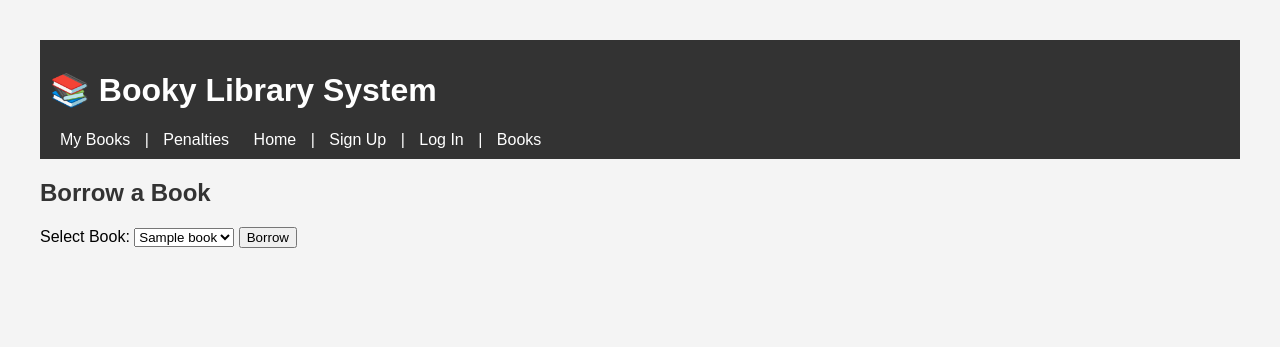
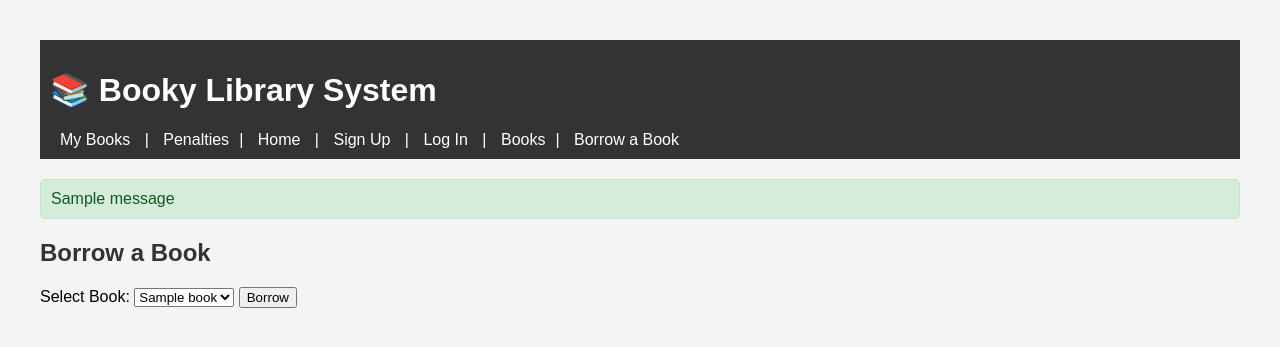
Before and after one commit to MariamBouja/Booky, a Flask app: page /borrow in a window 1280 px wide. Shown: the top 347 px of the page. Run offline with Flask 3, Linux system fonts and the light colour scheme; the visitor is signed in with stand-in values (Sample User, id 1); one stand-in notice (Sample message) is shown; a database or web service that is not in the repository returns one stand-in record (values such as "Sample title"); some libraries are stand-ins or nearby versions.

Commit message:
this is all changes i did

```diff
--- a/Static/main.css
+++ b/Static/main.css
@@ -32,3 +32,29 @@ th, td {
     padding: 8px;
     text-align: left;
 }
+/* Flash message container */
+.flashes {
+    list-style-type: none;
+    padding: 0;
+    margin: 20px 0;
+}
+
+/* Success messages */
+.success {
+    background-color: #d4edda;
+    color: #155724;
+    border: 1px solid #c3e6cb;
+    padding: 10px;
+    border-radius: 5px;
+    margin-bottom: 10px;
+}
+
+/* Error messages */
+.error {
+    background-color: #f8d7da;
+    color: #721c24;
+    border: 1px solid #f5c6cb;
+    padding: 10px;
+    border-radius: 5px;
+    margin-bottom: 10px;
+}
--- a/Templates/base.html
+++ b/Templates/base.html
@@ -9,11 +9,13 @@
         <h1>📚 Booky Library System</h1>
         <nav>
             <a href="/my-books">My Books</a> |
-            <a href="/penalties">Penalties</a>
+            <a href="/penalties">Penalties</a>|
             <a href="/">Home</a> |
             <a href="/signup">Sign Up</a> |
             <a href="/login">Log In</a> |
-            <a href="/books">Books</a>
+            <a href="/books">Books</a>|
+            <a href="{{ url_for('borrow') }}">Borrow a Book</a>
+
         </nav>
     </header>
     <main>
--- a/Templates/books.html
+++ b/Templates/books.html
@@ -22,7 +22,7 @@
             <td>{{ b[4] }}</td>
             <td>{{ b[5] }}</td>
             <td>
-                {% if b[5] > 0 %}
+                {% if b[5]|int > 0 %}
                     <form method="POST" action="{{ url_for('borrow') }}">
                         <input type="hidden" name="book_id" value="{{ b[0] }}">
                         <button type="submit">Borrow</button>
--- a/Templates/borrow.html
+++ b/Templates/borrow.html
@@ -1,5 +1,15 @@
 {% extends "base.html" %}
 {% block content %}
+{% with messages = get_flashed_messages(with_categories=true) %}
+  {% if messages %}
+    <ul class="flashes">
+      {% for category, message in messages %}
+        <li class="{{ category }}">{{ message }}</li>
+      {% endfor %}
+    </ul>
+  {% endif %}
+{% endwith %}
+
 <h2>Borrow a Book</h2>
 <form method="POST">
     <label for="book_id">Select Book:</label>
--- a/app.py
+++ b/app.py
@@ -1,44 +1,28 @@
 from flask_bcrypt import Bcrypt
+from flask import flash
 import psycopg2
-from psycopg2 import sql
+from flask import Flask, request, session, redirect, url_for, jsonify, render_template
+from datetime import date, timedelta, datetime
+from decimal import Decimal
 import config
-from flask import Flask, request, session, redirect, url_for, jsonify
-from datetime import date
-from flask import render_template
-from datetime import timedelta
-from decimal import Decimal
-from datetime import datetime
-
-
-
-
 
 app = Flask(__name__)
 app.secret_key = config.SECRET_KEY
 
 bcrypt = Bcrypt(app)
 
-# Database connection function
 def get_db_connection():
-    conn = psycopg2.connect(
+    return psycopg2.connect(
         dbname=config.DB_NAME,
         user=config.DB_USER,
         password=config.DB_PASS,
         host=config.DB_HOST,
         port=config.DB_PORT
     )
-    conn.autocommit = True
-    return conn
-
-
 
 @app.route("/")
 def home():
     return render_template("index.html")
-
-
-
-
 
 @app.route("/test-db")
 def test_db():
@@ -50,26 +34,16 @@ def test_db():
     conn.close()
     return f"Database connected: {result[0]}"
 
-
-
-
-
-
 @app.route("/books")
 def list_books():
     conn = get_db_connection()
     cur = conn.cursor()
-    cur.execute("SELECT * FROM Book;")
+    cur.execute("SELECT * FROM book WHERE available_copies > 0;")
     books = cur.fetchall()
     cur.close()
     conn.close()
 
-    headers = ["ID", "Title", "Author_ID", "Year", "Genre", "Language", "Copies", "Condition"]
-    return render_template("books.html", title="All Books", headers=headers, rows=books)
-
-
-
-
+    return render_template("books.html", books=books)
 
 
 
@@ -87,18 +61,15 @@ def signup():
         cur = conn.cursor()
 
         try:
-            # Check if email already exists
-            cur.execute("SELECT 1 FROM \"AppUser\" WHERE Email = %s", (email,))
+            cur.execute("SELECT 1 FROM Appuser WHERE email = %s", (email,))
             if cur.fetchone():
                 return "Email already registered.", 400
 
-            # ✅ Generate new User_ID
-            cur.execute("SELECT COALESCE(MAX(User_ID), 100) + 1 FROM \"AppUser\"")
+            cur.execute("SELECT COALESCE(MAX(user_id), 100) + 1 FROM Appuser")
             new_user_id = cur.fetchone()[0]
 
-            # ✅ Insert with generated ID
             cur.execute("""
-                INSERT INTO "AppUser" (User_ID, User_Fname, User_Lname, Phone, Email, Password, User_Is_Student)
+                INSERT INTO Appuser (user_id, user_fname, user_lname, phone, email, password, user_is_student)
                 VALUES (%s, %s, %s, %s, %s, %s, %s)
             """, (new_user_id, fname, lname, phone, email, hashed_password, True))
 
@@ -107,7 +78,6 @@ def signup():
 
         except psycopg2.IntegrityError as e:
             conn.rollback()
-            print("Signup error:", e)
             return "Signup error: " + str(e), 400
 
         finally:
@@ -115,9 +85,6 @@ def signup():
             conn.close()
 
     return render_template("signup.html")
-
-
-
 
 
 @app.route("/login", methods=["GET", "POST"])
@@ -128,22 +95,19 @@ def login():
 
         conn = get_db_connection()
         cur = conn.cursor()
-        cur.execute("SELECT User_ID, Password FROM \"AppUser\" WHERE Email = %s", (email,))
+        cur.execute("SELECT user_id, password FROM Appuser WHERE email = %s", (email,))
         user = cur.fetchone()
         cur.close()
         conn.close()
 
-        if user and bcrypt.check_password_hash(user[1], password):
+        # ✅ Add check for NULL password
+        if user and user[1] and bcrypt.check_password_hash(user[1], password):
             session["user_id"] = user[0]
             return redirect(url_for("home"))
         else:
             return "Invalid credentials", 401
 
     return render_template("login.html")
-
-
-
-
 
 
 
@@ -162,66 +126,57 @@ def borrow():
         conn = get_db_connection()
         cur = conn.cursor()
 
-        cur.execute("SELECT COUNT(*) FROM Booking WHERE User_ID = %s AND Return_Date IS NULL", (user_id,))
-        active_count = cur.fetchone()[0]
-        if active_count >= 3:
-            return "Booking limit reached", 403
+        try:
+            # Check limit
+            cur.execute("SELECT COUNT(*) FROM booking WHERE user_id = %s AND return_date IS NULL", (user_id,))
+            if cur.fetchone()[0] >= 3:
+                flash("You reached the limit of 3 active borrowed books.", "error")
+                return redirect(url_for("borrow"))
 
-        cur.execute("SELECT Available_Copies FROM Book WHERE Book_ID = %s", (book_id,))
-        copies = cur.fetchone()[0]
-        if copies <= 0:
-            return "Book not available", 403
+            # Check book availability
+            cur.execute("SELECT available_copies FROM book WHERE book_id = %s", (book_id,))
+            copies = cur.fetchone()
+            if not copies or int(copies[0]) <= 0:
+                flash("This book is no longer available.", "error")
+                return redirect(url_for("borrow"))
 
-        cur.execute("""
-            SELECT * FROM Booking
-            WHERE User_ID = %s AND Book_ID = %s AND Return_Date IS NULL
-        """, (user_id, book_id))
-        if cur.fetchone():
-            return "Already borrowed this book.", 403
+            # Already borrowed?
+            cur.execute("SELECT 1 FROM booking WHERE user_id = %s AND book_id = %s AND return_date IS NULL", (user_id, book_id))
+            if cur.fetchone():
+                flash("You already borrowed this book.", "warning")
+                return redirect(url_for("borrow"))
 
-        cur.execute("""
-            INSERT INTO Booking (Booking_Date, Due_Date, User_ID, Book_ID)
-            VALUES (%s, %s, %s, %s)
-        """, (today, due, user_id, book_id))
+            # Borrow the book
+            cur.execute("""
+                INSERT INTO booking (booking_date, due_date, user_id, book_id)
+                VALUES (%s, %s, %s, %s)
+            """, (today, due, user_id, book_id))
 
-        cur.execute("""
-            UPDATE Book SET Available_Copies = Available_Copies - 1
-            WHERE Book_ID = %s
-        """, (book_id,))
-        conn.commit()
-        cur.close()
-        conn.close()
+            cur.execute("""
+                UPDATE book SET available_copies = available_copies - 1
+                WHERE book_id = %s
+            """, (book_id,))
 
-        return redirect(url_for("list_books"))
+            conn.commit()
+            flash("Book borrowed successfully!", "success")
+            return redirect(url_for("my_books"))
 
-    else:
-        # GET request → show form
-        conn = get_db_connection()
-        cur = conn.cursor()
-        cur.execute("SELECT Book_ID, Book_Title FROM Book WHERE Available_Copies > 0")
-        books = cur.fetchall()
-        cur.close()
-        conn.close()
+        finally:
+            cur.close()
+            conn.close()
 
-        return render_template("borrow.html", books=books)
-
-
-
-
-
-
-    # GET request → Show form
+    # GET request: show books
     conn = get_db_connection()
     cur = conn.cursor()
-    cur.execute("SELECT Book_ID, Book_Title FROM Book WHERE Available_Copies > 0")
+    cur.execute("SELECT book_id, book_title FROM book WHERE available_copies > 0")
     books = cur.fetchall()
     cur.close()
     conn.close()
 
     return render_template("borrow.html", books=books)
 
-# Add this route to app.py
-@app.route("/my-books", methods=["GET"])
+
+@app.route("/my-books")
 def my_books():
     if "user_id" not in session:
         return redirect(url_for("login"))
@@ -230,31 +185,26 @@ def my_books():
     conn = get_db_connection()
     cur = conn.cursor()
 
-    # Get all active bookings for the user with book details
     cur.execute("""
-        SELECT b.Booking_ID, bk.Book_Title, b.Booking_Date, b.Due_Date, bk.Book_ID
-        FROM Booking b
-        JOIN Book bk ON b.Book_ID = bk.Book_ID
-        WHERE b.User_ID = %s AND b.Return_Date IS NULL
-        ORDER BY b.Due_Date ASC
+        SELECT b.booking_id, bk.book_title, b.booking_date, b.due_date, bk.book_id
+        FROM booking b
+        JOIN book bk ON b.book_id = bk.book_id
+        WHERE b.user_id = %s AND b.return_date IS NULL
+        ORDER BY b.due_date ASC
     """, (user_id,))
-
     active_bookings = cur.fetchall()
 
-    # Get past bookings (returned books)
     cur.execute("""
-        SELECT b.Booking_ID, bk.Book_Title, b.Booking_Date, b.Due_Date, b.Return_Date
-        FROM Booking b
-        JOIN Book bk ON b.Book_ID = bk.Book_ID
-        WHERE b.User_ID = %s AND b.Return_Date IS NOT NULL
-        ORDER BY b.Return_Date DESC
+        SELECT b.booking_id, bk.book_title, b.booking_date, b.due_date, b.return_date
+        FROM booking b
+        JOIN book bk ON b.book_id = bk.book_id
+        WHERE b.user_id = %s AND b.return_date IS NOT NULL
+        ORDER BY b.return_date DESC
     """, (user_id,))
-
     past_bookings = cur.fetchall()
 
     cur.close()
     conn.close()
-
     return render_template("my_books.html", active_bookings=active_bookings, past_bookings=past_bookings)
 
 @app.route("/return-book/<int:booking_id>", methods=["POST"])
@@ -267,14 +217,11 @@ def return_book(booking_id):
 
     conn = get_db_connection()
     cur = conn.cursor()
-
-    # Verify the booking belongs to the user
     cur.execute("""
-        SELECT b.Book_ID, b.Due_Date
-        FROM Booking b
-        WHERE b.Booking_ID = %s AND b.User_ID = %s AND b.Return_Date IS NULL
+        SELECT book_id, due_date
+        FROM booking
+        WHERE booking_id = %s AND user_id = %s AND return_date IS NULL
     """, (booking_id, user_id))
-
     booking = cur.fetchone()
     if not booking:
         cur.close()
@@ -283,37 +230,22 @@ def return_book(booking_id):
 
     book_id, due_date = booking
 
-    # Update the booking with return date
-    cur.execute("""
-        UPDATE Booking
-        SET Return_Date = %s
-        WHERE Booking_ID = %s
-    """, (today, booking_id))
+    cur.execute("UPDATE booking SET return_date = %s WHERE booking_id = %s", (today, booking_id))
+    cur.execute("UPDATE book SET available_copies = available_copies + 1 WHERE book_id = %s", (book_id,))
 
-    # Increase available copies of the book
-    cur.execute("""
-        UPDATE Book
-        SET Available_Copies = Available_Copies + 1
-        WHERE Book_ID = %s
-    """, (book_id,))
-
-    # Check if return is late and create penalty if needed
     if today > due_date:
         days_late = (today - due_date).days
-        late_fee = Decimal(days_late * 0.50)  # $0.50 per day late
-
+        late_fee = Decimal(days_late * 0.50)
         cur.execute("""
-            INSERT INTO Penalty (Late_Fee, Date_Issued, Date_Returned, Booking_ID)
+            INSERT INTO penalty (late_fee, date_issued, date_returned, booking_id)
             VALUES (%s, %s, %s, %s)
         """, (late_fee, today, today, booking_id))
 
     conn.commit()
     cur.close()
     conn.close()
-
     return redirect(url_for("my_books"))
 
-# Add a route to view penalties
 @app.route("/penalties")
 def view_penalties():
     if "user_id" not in session:
@@ -322,25 +254,20 @@ def view_penalties():
     user_id = session["user_id"]
     conn = get_db_connection()
     cur = conn.cursor()
-
     cur.execute("""
-        SELECT p.PenaltyID, p.Late_Fee, p.Date_Issued, p.Date_Returned,
-               p.Payment_Date, b.Booking_ID, bk.Book_Title
-        FROM Penalty p
-        JOIN Booking b ON p.Booking_ID = b.Booking_ID
-        JOIN Book bk ON b.Book_ID = bk.Book_ID
-        WHERE b.User_ID = %s
-        ORDER BY p.Date_Issued DESC
+        SELECT p.penaltyid, p.late_fee, p.date_issued, p.date_returned,
+               p.payment_date, b.booking_id, bk.book_title
+        FROM penalty p
+        JOIN booking b ON p.booking_id = b.booking_id
+        JOIN book bk ON b.book_id = bk.book_id
+        WHERE b.user_id = %s
+        ORDER BY p.date_issued DESC
     """, (user_id,))
-
     penalties = cur.fetchall()
-
     cur.close()
     conn.close()
-
     return render_template("penalties.html", penalties=penalties)
 
-# Add a route to pay penalties
 @app.route("/pay-penalty/<int:penalty_id>", methods=["POST"])
 def pay_penalty(penalty_id):
     if "user_id" not in session:
@@ -348,16 +275,14 @@ def pay_penalty(penalty_id):
 
     user_id = session["user_id"]
     today = date.today()
-
     conn = get_db_connection()
     cur = conn.cursor()
 
-    # Verify the penalty belongs to the user
     cur.execute("""
-        SELECT p.PenaltyID
-        FROM Penalty p
-        JOIN Booking b ON p.Booking_ID = b.Booking_ID
-        WHERE p.PenaltyID = %s AND b.User_ID = %s AND p.Payment_Date IS NULL
+        SELECT p.penaltyid
+        FROM penalty p
+        JOIN booking b ON p.booking_id = b.booking_id
+        WHERE p.penaltyid = %s AND b.user_id = %s AND p.payment_date IS NULL
     """, (penalty_id, user_id))
 
     if not cur.fetchone():
@@ -365,17 +290,10 @@ def pay_penalty(penalty_id):
         conn.close()
         return "Invalid penalty", 403
 
-    # Update the penalty with payment date
-    cur.execute("""
-        UPDATE Penalty
-        SET Payment_Date = %s
-        WHERE PenaltyID = %s
-    """, (today, penalty_id))
-
+    cur.execute("UPDATE penalty SET payment_date = %s WHERE penaltyid = %s", (today, penalty_id))
     conn.commit()
     cur.close()
     conn.close()
-
     return redirect(url_for("view_penalties"))
 
 if __name__ == "__main__":
--- a/config.py
+++ b/config.py
@@ -1,5 +1,5 @@
 # Database configuration
-DB_NAME = "Project"
+DB_NAME = "project"
 DB_USER = "postgres"
 DB_PASS = "W230604"
 DB_HOST = "localhost"
--- a/requirements.txt
+++ b/requirements.txt
@@ -1,11 +1,14 @@
+bcrypt==4.3.0
 blinker==1.9.0
 click==8.2.0
 Flask==3.1.1
+Flask-Bcrypt==1.0.1
 Flask-SQLAlchemy==3.1.1
 greenlet==3.2.2
 itsdangerous==2.2.0
 Jinja2==3.1.6
 MarkupSafe==3.0.2
+psycopg2-binary==2.9.10
 SQLAlchemy==2.0.41
 typing_extensions==4.13.2
 Werkzeug==3.1.3
```
